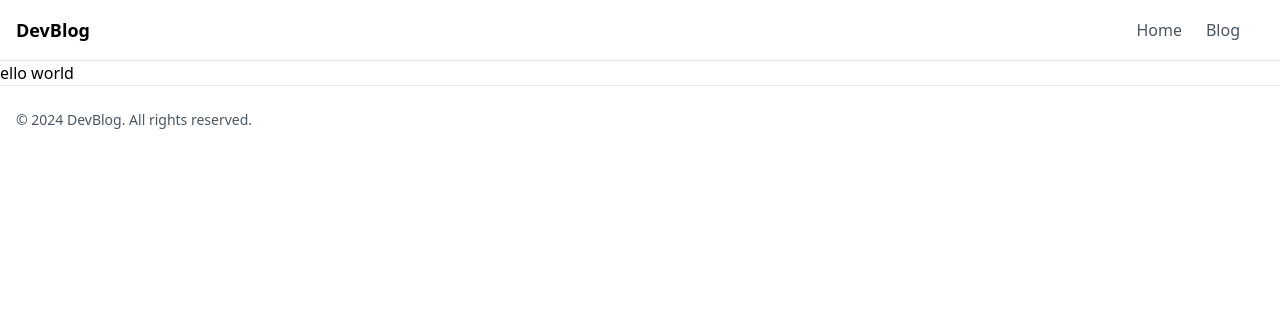
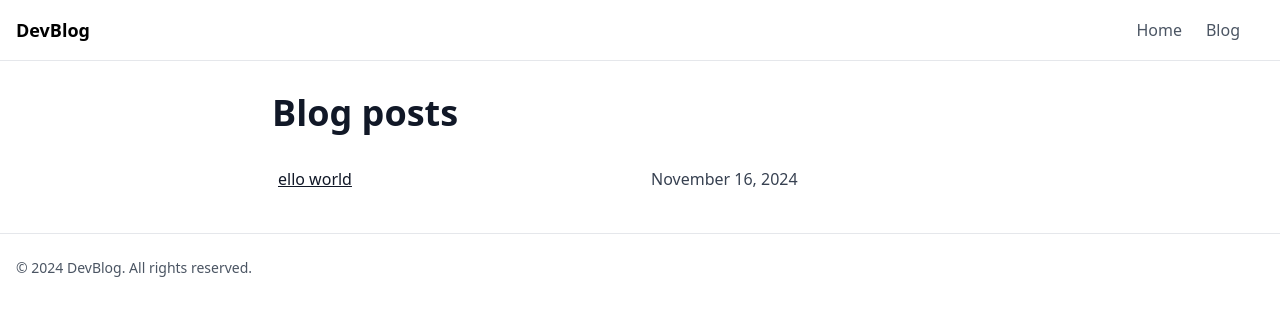
Before and after one commit to martinnormark/site, an Astro site: page /blog in a window 1280 px wide. Built offline with nearby package versions, Linux system fonts and the light colour scheme; Astro itself is replaced by a stand-in of ours; some icons are missing.

Commit message:
chore: Style the post index page

```diff
--- a/src/pages/blog/index.astro
+++ b/src/pages/blog/index.astro
@@ -5,12 +5,24 @@ import Layout from "../../layouts/Layout.astro";
 const allPosts = await getCollection("blog");
 ---
 
-<Layout title="Welcome to Astro.">
-  <main>
-    {
-      allPosts.map((post: any) => (
-        <a href={"/blog/" + post.slug}>{post.data.title}</a>
-      ))
-    }
+<Layout title="Blog posts">
+  <main class="container mx-auto px-4 py-8 max-w-3xl prose">
+    <h1>Blog posts</h1>
+    <ul class="list-none p-0">
+      {
+        allPosts.map((post: any) => (
+          <li class="grid grid-cols-2 gap-4">
+            <a href={"/blog/" + post.slug}>{post.data.title}</a>
+            <time datetime={post.data.date.toISOString()}>
+              {post.data.date.toLocaleDateString("en-US", {
+                year: "numeric",
+                month: "long",
+                day: "numeric",
+              })}
+            </time>
+          </li>
+        ))
+      }
+    </ul>
   </main>
 </Layout>
```
